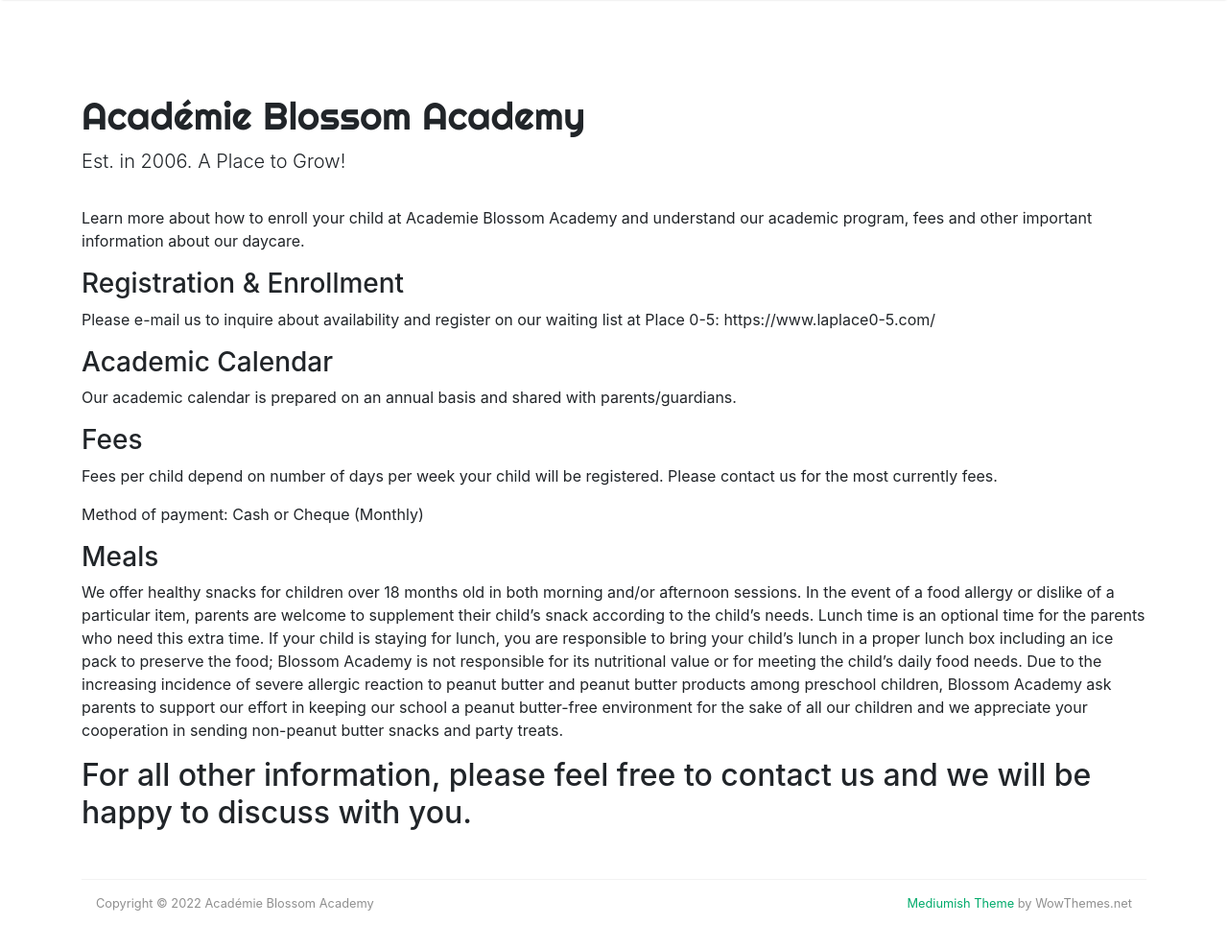
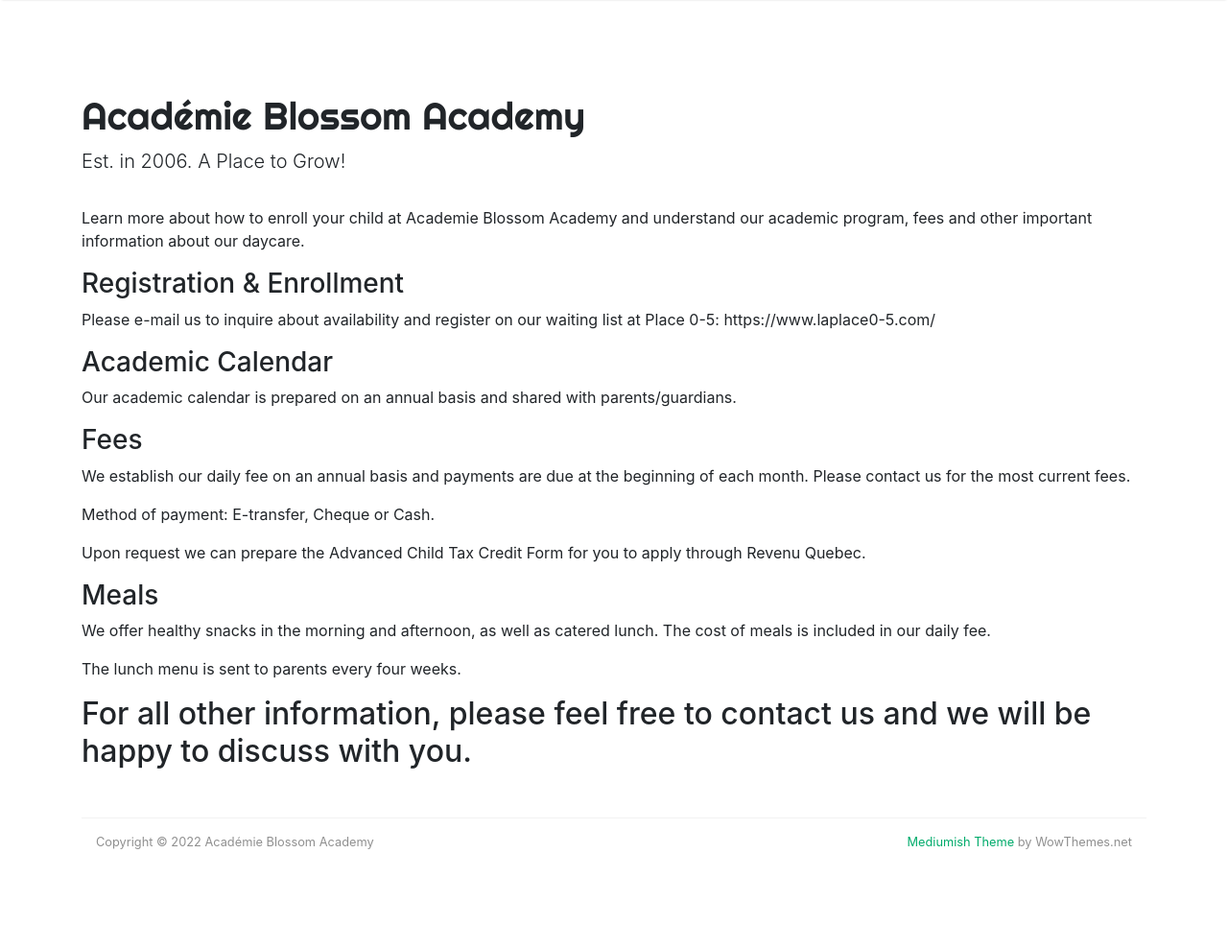
Before and after one commit to blossomacademyca/site-blossomacademy, a Jekyll site: the page built from enrollment_information.md, in a window 1280 px wide and 1025 px high. Shown: the top 988 px of the window at 96% size. Built offline with Jekyll 4.4.1, drawn with Linux system fonts in a browser that asks for light colours; nearby versions of some CDN libraries; comment, search, counter and statistics services are not loaded.

Commit message:
Update enrollment_information.md

```diff
--- a/enrollment_information.md
+++ b/enrollment_information.md
@@ -14,12 +14,16 @@
 
 ### Fees
 
-Fees per child depend on number of days per week your child will be registered. Please contact us for the most currently fees.
+We establish our daily fee on an annual basis and payments are due at the beginning of each month.   Please contact us for the most current fees.
 
-Method of payment: Cash or Cheque (Monthly)
+Method of payment: E-transfer, Cheque or Cash.
+
+Upon request we can prepare the Advanced Child Tax Credit Form for you to apply through Revenu Quebec.
 
 ### Meals
 
-We offer healthy snacks for children over 18 months old in both morning and/or afternoon sessions. In the event of a food allergy or dislike of a particular item, parents are welcome to supplement their child’s snack according to the child’s needs. Lunch time is an optional time for the parents who need this extra time. If your child is staying for lunch, you are responsible to bring your  child’s lunch in a proper lunch box including an ice pack to preserve the food; Blossom Academy is not responsible for its nutritional value or for meeting the child’s daily food needs. Due to the increasing incidence of severe allergic reaction to peanut butter and peanut butter products among preschool children, Blossom Academy ask parents to support our effort in keeping our school a peanut butter-free environment for the sake of all our children and we appreciate your cooperation in sending non-peanut butter snacks and party treats.
+We offer healthy snacks in the morning and afternoon, as well as catered lunch. The cost of meals is included in our daily fee.
+
+The lunch menu is sent to parents every four weeks.
 
 ## For all other information, please feel free to contact us and we will be happy to discuss with you.
```
